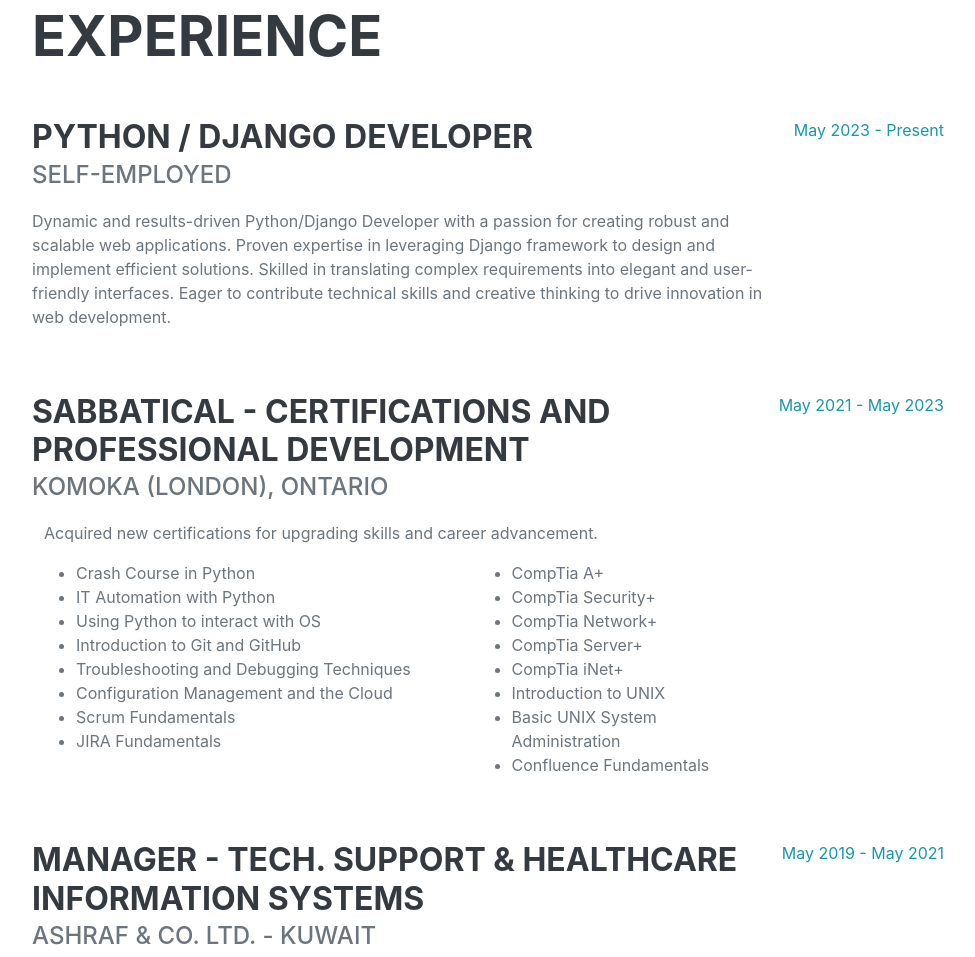
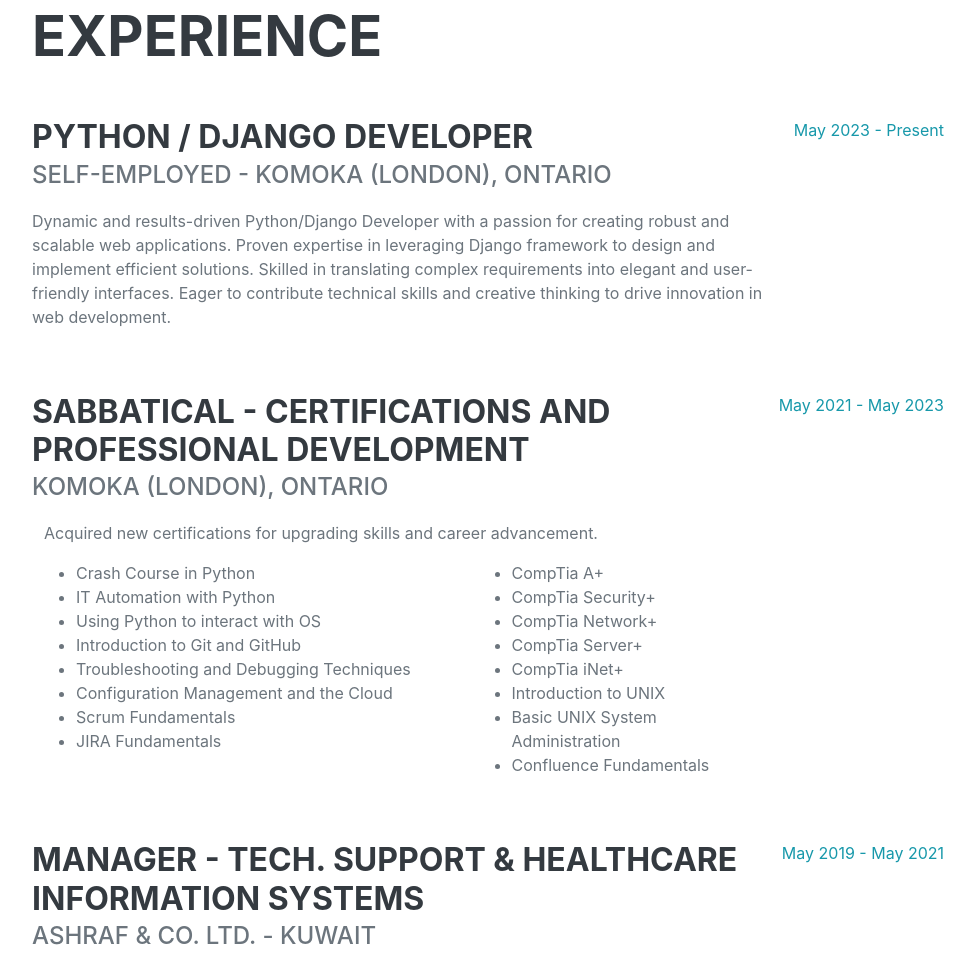
Before and after one commit to ghazishakoor/resume, a plain HTML site: page index.html in a window 1280 px wide. Shown: the part 878-1835 px from the top of the page, without its empty margins (288-1263 px from the left). Drawn offline with nearby package versions, Linux system fonts and the light colour scheme; a web font is replaced by a local one.

Commit message:
Update index.html add location for Self Employed

```diff
--- a/index.html
+++ b/index.html
@@ -64,7 +64,7 @@
                     <div class="d-flex flex-column flex-md-row justify-content-between mb-5">
                         <div class="flex-grow-1">
                             <h3 class="mb-0">Python / Django developer</h3>
-                            <div class="subheading mb-3">Self-employed</div>
+                            <div class="subheading mb-3">Self-employed - Komoka (London), Ontario</div>
                             <p>Dynamic and results-driven Python/Django Developer with a passion for creating robust and scalable web applications.
                             Proven expertise in leveraging Django framework to design and implement efficient solutions. Skilled in translating
                             complex requirements into elegant and user-friendly interfaces. Eager to contribute technical skills and creative
```
